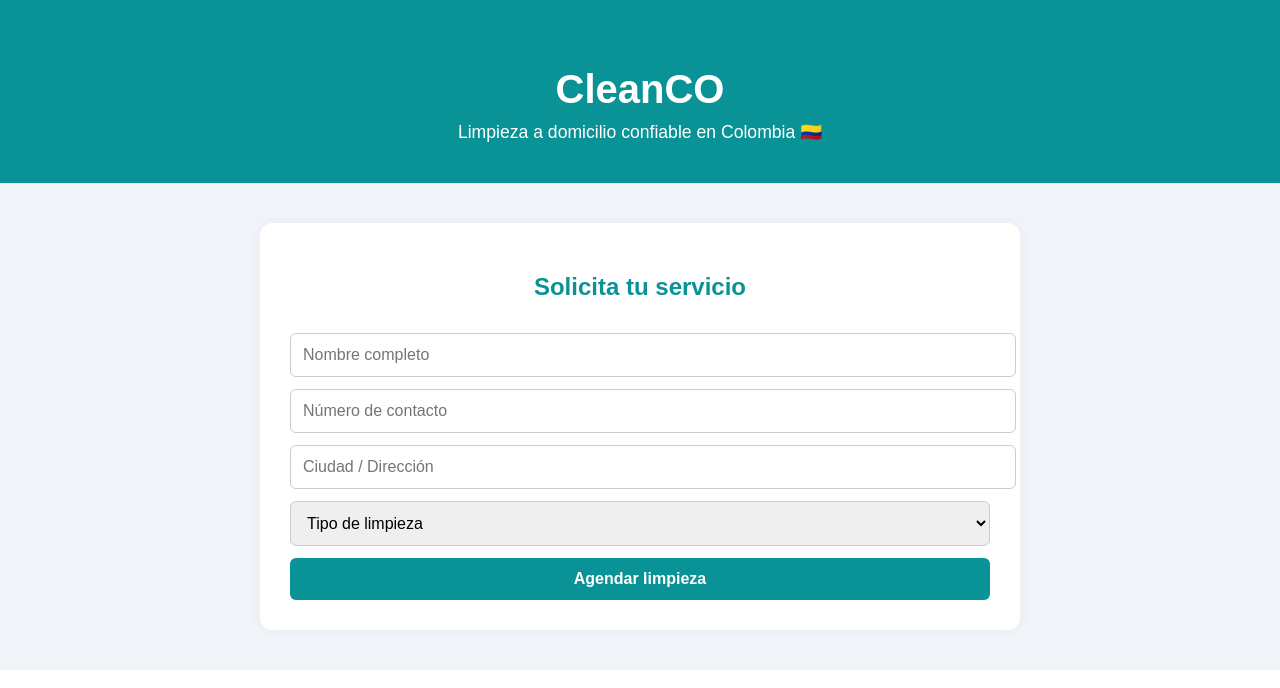
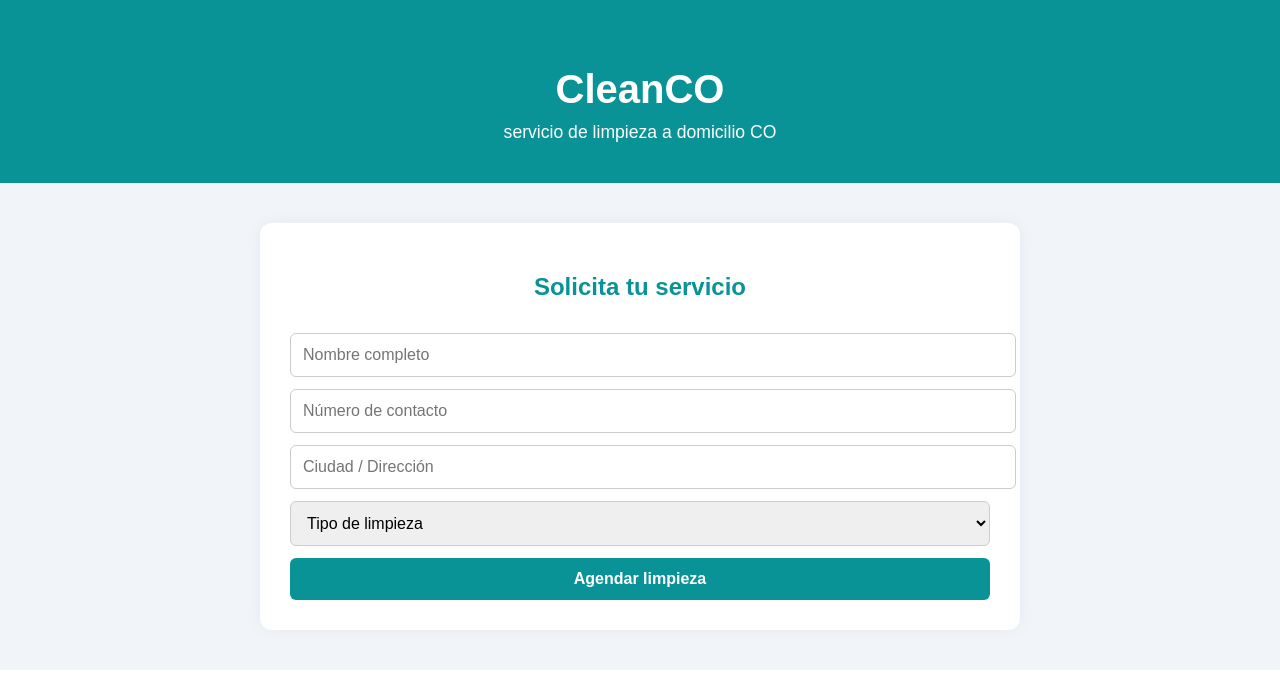
Before and after one commit to Juapsj929/popgol, a plain HTML site: page index.html in a window 1280 px wide. Shown: the top 688 px of the page. Drawn offline with Linux system fonts and the light colour scheme.

Commit message:
Update index.html

```diff
--- a/index.html
+++ b/index.html
@@ -3,7 +3,7 @@
 <head>
   <meta charset="UTF-8" />
   <meta name="viewport" content="width=device-width, initial-scale=1.0"/>
-  <title>CleanCO - Limpieza a Domicilio</title>
+  <title>servicio de limpieza a domicilio CO</title>
   <style>
     body {
       margin: 0;
@@ -111,7 +111,7 @@
 
   <header>
     <h1>CleanCO</h1>
-    <p>Limpieza a domicilio confiable en Colombia 🇨🇴</p>
+    <p>servicio de limpieza a domicilio CO</p>
   </header>
 
   <section class="formulario">
```
